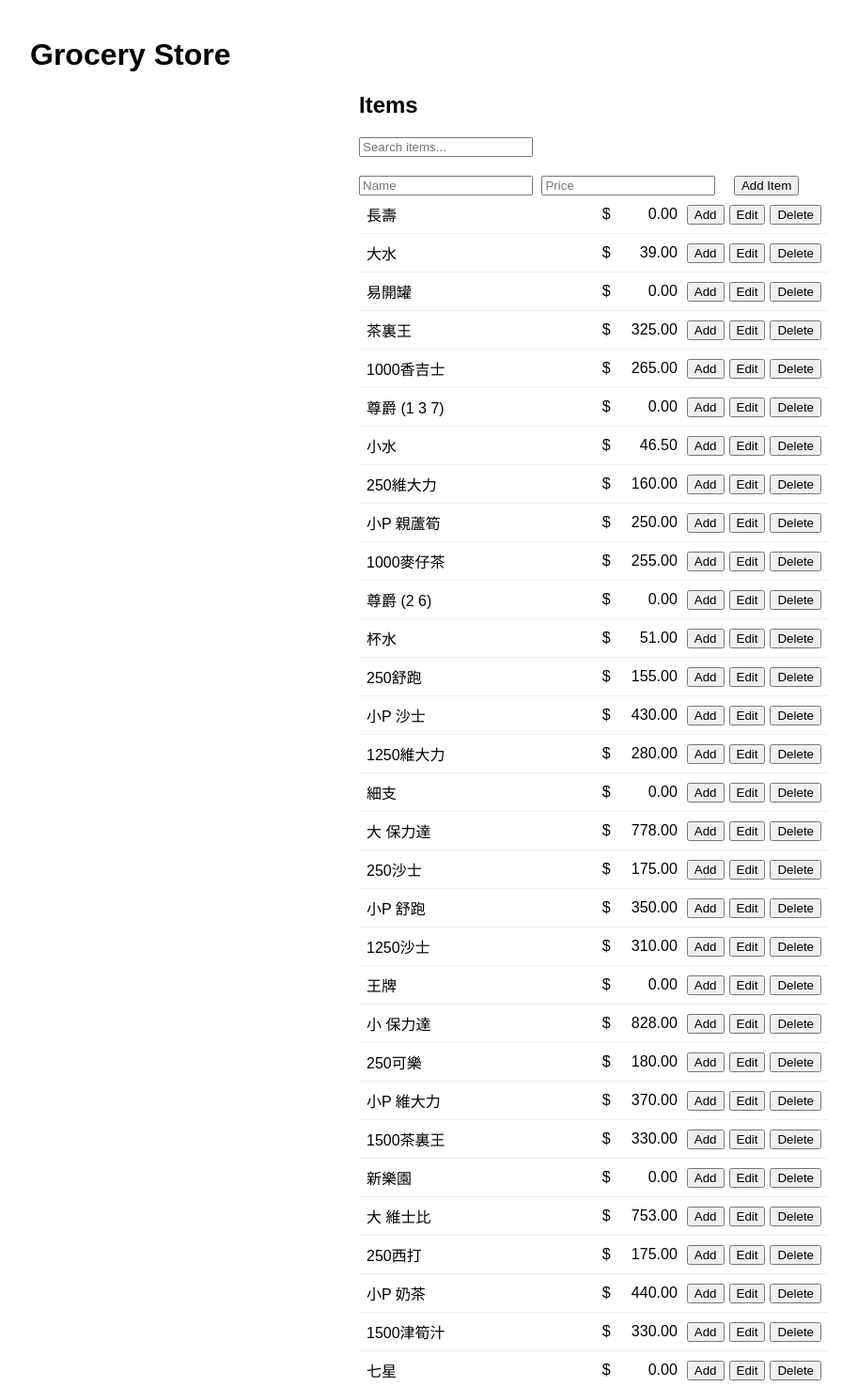
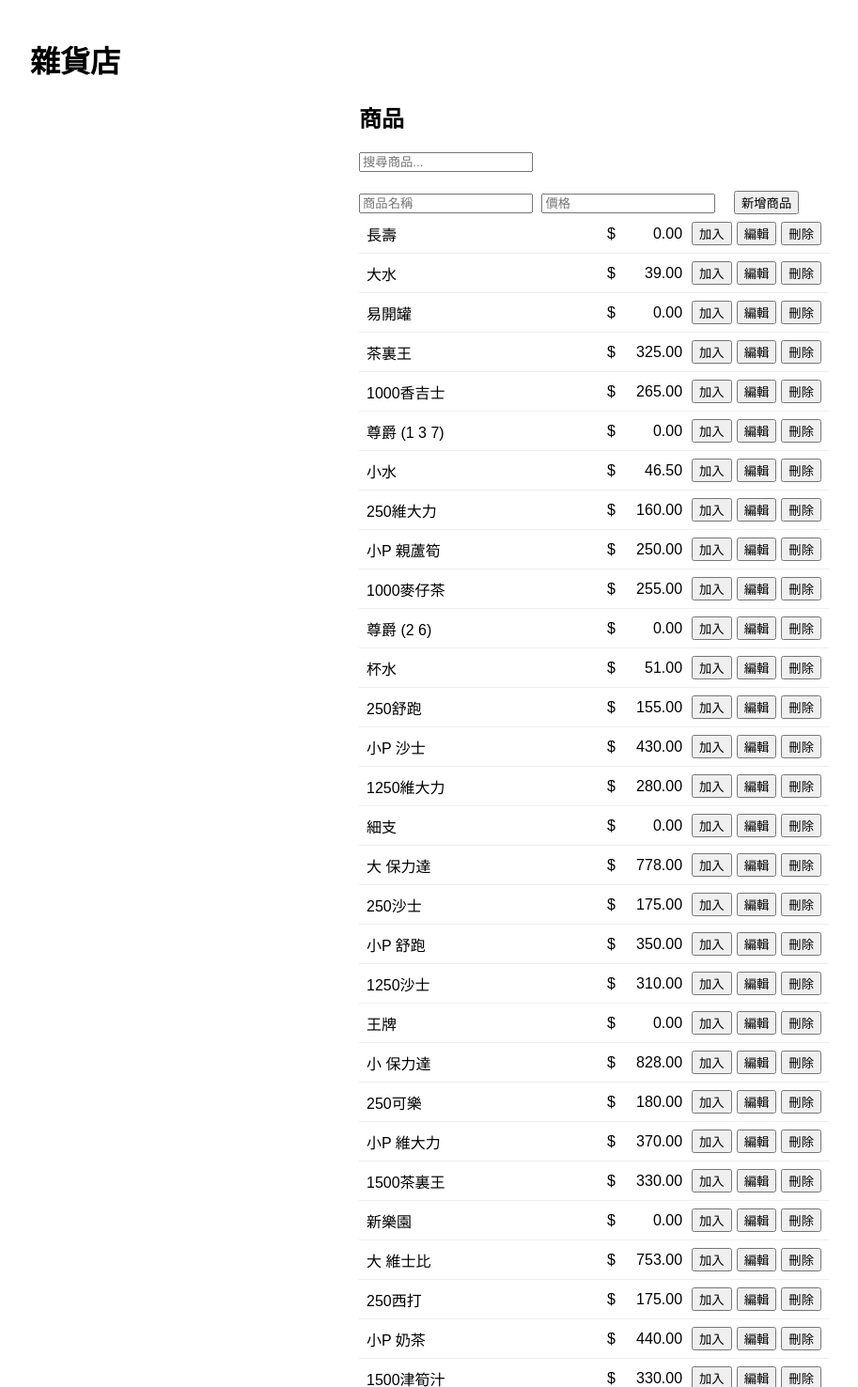
Before and after one commit to vincent0628/grocery_store, a Flask app: page / in a window 1280 px wide. Shown: the top 1476 px of the page at 94% size, without its empty margins (8-921 px from the left). Run offline with Flask 3, Linux system fonts and the light colour scheme.

Commit message:
改中文介面

```diff
--- a/templates/index.html
+++ b/templates/index.html
@@ -2,28 +2,28 @@
 <html lang="en">
 <head>
     <meta charset="UTF-8">
-    <title>Grocery Store</title>
+    <title>雜貨店</title>
     <link rel="stylesheet" href="/static/style.css">
 </head>
 <body>
-    <h1>Grocery Store</h1>
+    <h1>雜貨店</h1>
     <div class="narrow-column">
         <div>
-            <h2>Items</h2>
+            <h2>商品</h2>
             <div class="search-bar">
-                <input type="text" id="searchInput" placeholder="Search items..." oninput="searchItems()">
+                <input type="text" id="searchInput" placeholder="搜尋商品..." oninput="searchItems()">
             </div>
             <form id="addForm" class="form-inline" onsubmit="addItem(event)">
-                <input type="text" id="addName" placeholder="Name" required>
-                <input type="number" id="addPrice" placeholder="Price" step="0.01" required>
-                <button type="submit">Add Item</button>
+                <input type="text" id="addName" placeholder="商品名稱" required>
+                <input type="number" id="addPrice" placeholder="價格" step="0.01" required>
+                <button type="submit">新增商品</button>
             </form>
             <div id="items" class="item-list"></div>
         </div>
         <div>
-            <h2>Cart</h2>
+            <h2>購物車</h2>
             <div id="cart" class="cart-list"></div>
-            <div class="cart-summary">Total: $<span id="total">0.00</span></div>
+            <div class="cart-summary">總計: $<span id="total">0.00</span></div>
         </div>
     </div>
     <script>
@@ -53,8 +53,8 @@
                         <input type="text" id="editName${idx}" value="${item.name}">
                         <input type="number" id="editPrice${idx}" value="${item.price}" step="0.01">
                         <div class="item-actions">
-                            <button onclick="saveEdit(${idx})">Save</button>
-                            <button onclick="cancelEdit()">Cancel</button>
+                            <button onclick="saveEdit(${idx})">儲存</button>
+                            <button onclick="cancelEdit()">取消</button>
                         </div>
                     `;
                 } else {
@@ -65,9 +65,9 @@
                             <span class="price-value">${item.price.toFixed(2)}</span>
                         </span>
                         <div class="item-actions">
-                            <button onclick="addToCart(${idx})">Add</button>
-                            <button onclick="editItem(${idx})">Edit</button>
-                            <button onclick="deleteItem(${idx})">Delete</button>
+                            <button onclick="addToCart(${idx})">加入</button>
+                            <button onclick="editItem(${idx})">編輯</button>
+                            <button onclick="deleteItem(${idx})">刪除</button>
                         </div>
                     `;
                 }
@@ -88,7 +88,7 @@
                 div.innerHTML = `
                     <span>${item.name} x ${qty}</span>
                     <span>$${(item.price * qty).toFixed(2)}</span>
-                    <button onclick="removeFromCart(${idx})">Remove</button>
+                    <button onclick="removeFromCart(${idx})">移除</button>
                 `;
                 cartDiv.appendChild(div);
             });
```
